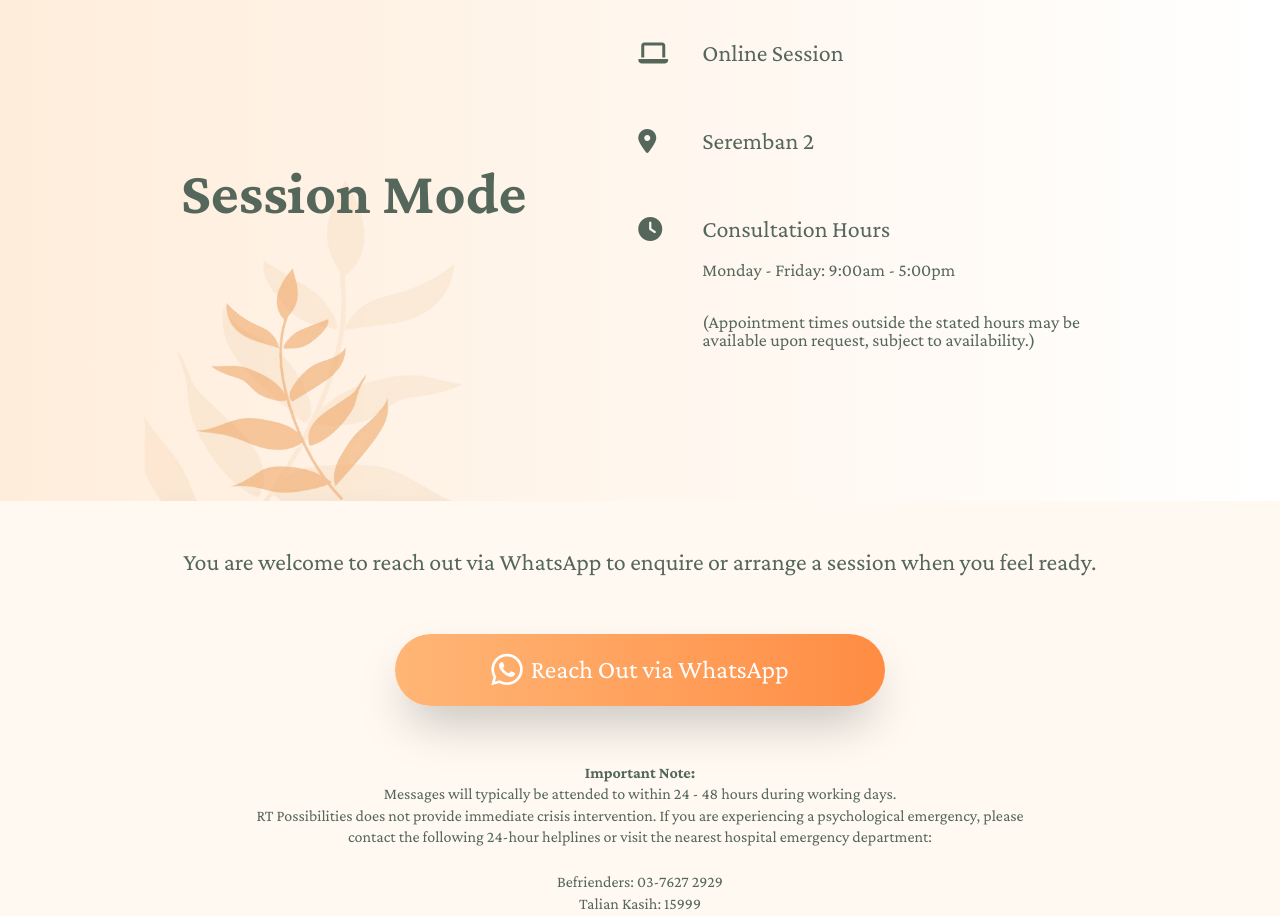
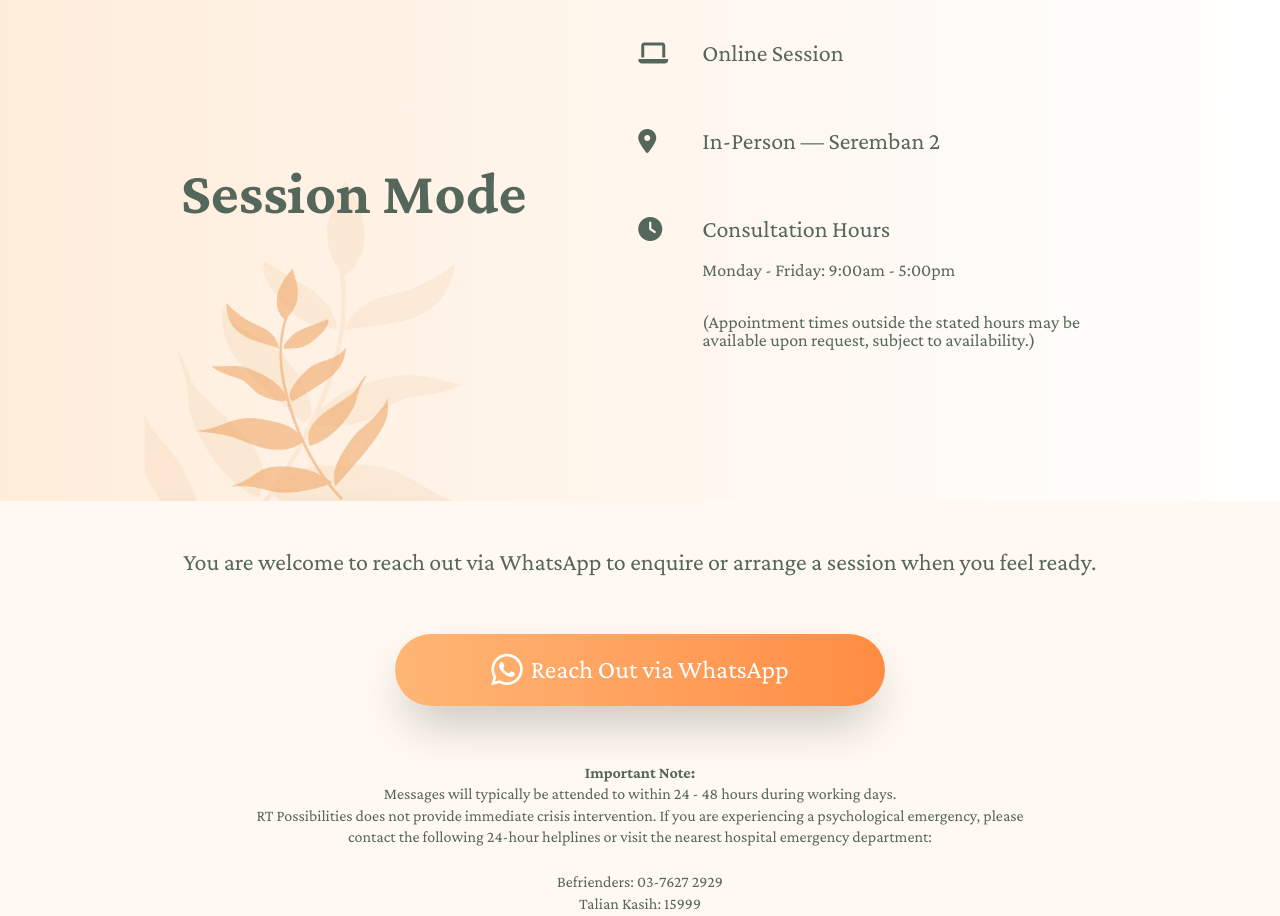
Before and after one commit to nalliethan/rplus-counselling, a React (Vite) app: page / in a window 1280 px wide. Shown: the part 2940-3856 px from the top of the page. Built offline with nearby package versions, Linux system fonts and the light colour scheme.

Commit message:
fix: fix text

```diff
--- a/src/i18n.js
+++ b/src/i18n.js
@@ -70,7 +70,7 @@ const resources = {
       "practitioner_more": "Read More",
       "session_title": "Session Mode",
       "session_online": "Online Session",
-      "session_location": "Seremban 2",
+      "session_location": "In-Person — Seremban 2",
       "session_hours": "Consultation Hours",
       "session_operation_hours1": "Monday - Friday: 9:00am - 5:00pm",
       "session_operation_hours2": "",
@@ -158,7 +158,7 @@ const resources = {
       "practitioner_more": "阅读更多",
       "session_title": "辅导与咨询形式",
       "session_online": "线上",
-      "session_location": "芙蓉新城 S2",
+      "session_location": "实体 — 芙蓉新城 S2",
       "session_hours": "辅导与咨询时段",
       "session_operation_hours1": "星期一至星期五: 上午9:00 - 下午5:00",
       "session_operation_hours2": "",
```
Also changed, not shown: public/preview-v4.jpg.
